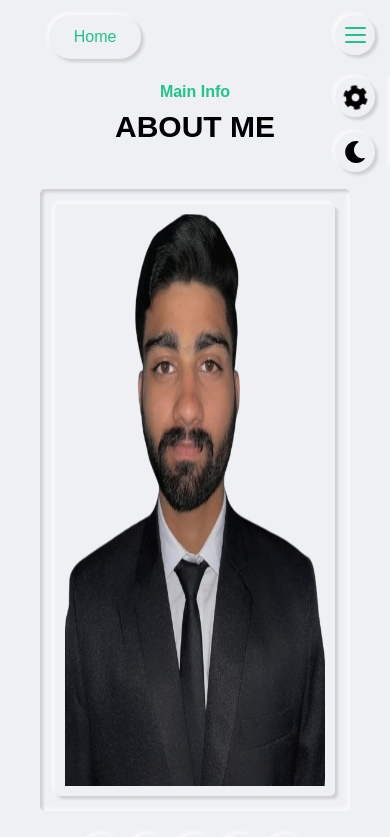
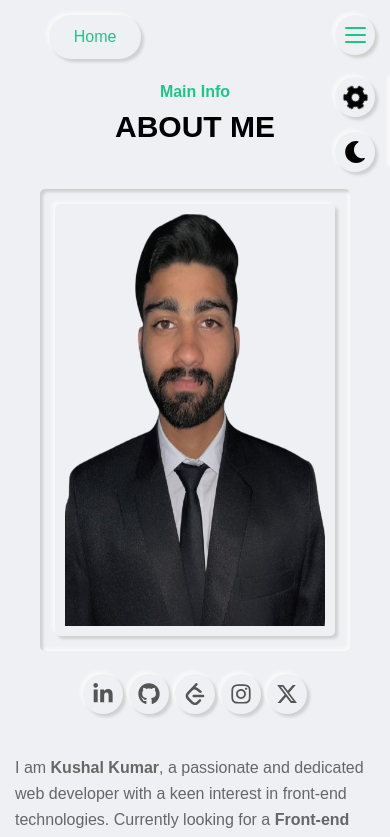
Before and after one commit to kushalkumar1362/My-Portfolio, a React (Create React App) app: page /about in a window 390 px wide. Shown: the top 837 px of the page. Built offline with nearby package versions, Linux system fonts and the light colour scheme.

Commit message:
..About medai query 574

```diff
--- a/src/components/CSS/About.css
+++ b/src/components/CSS/About.css
@@ -312,10 +312,14 @@
         margin-bottom: 0;
     }
 
-        .timeline
-        .timeline-item:nth-child(even)
-        .timeline-item-inner::before {
+    .timeline .timeline-item:nth-child(even) .timeline-item-inner::before {
         left: -30px;
         right: auto;
     }
 }
+
+@media (max-width: 574px) {
+    .about-img .img-box img {
+        height: 27rem;
+    }
+}
```
